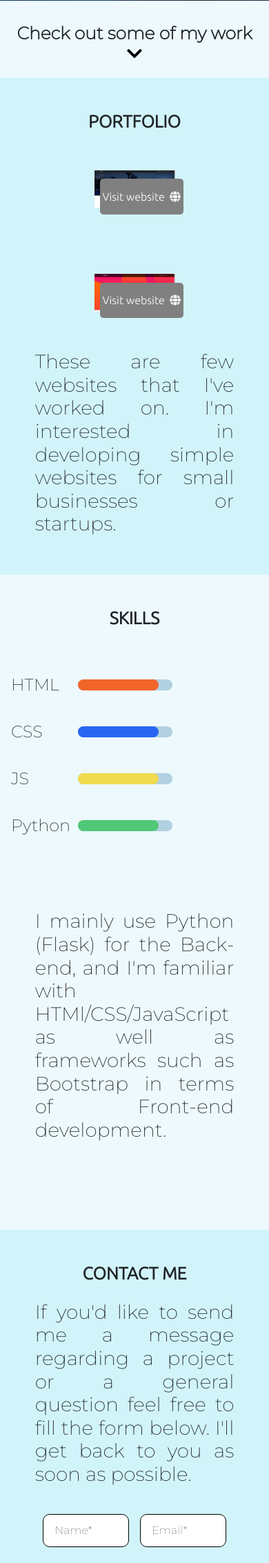
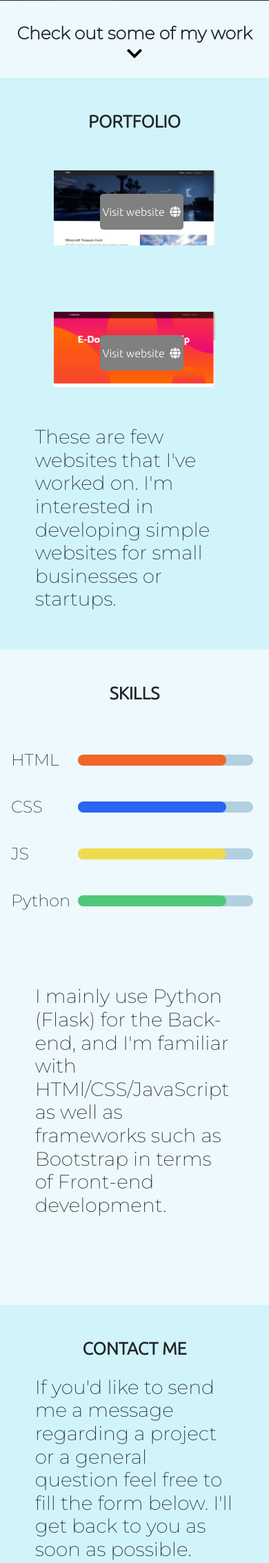
Before and after one commit to Old-Arrack/Portfolio-project, a Flask app: page / in a window 390 px wide. Shown: the part 599-2865 px from the top of the page at 69% size. Run offline with Flask 2, Linux system fonts and the light colour scheme; some libraries are stand-ins or nearby versions.

Commit message:
commit responsive bug fix

```diff
--- a/static/css/style.css
+++ b/static/css/style.css
@@ -234,6 +234,10 @@ body {
 }
 
 @media (max-width: 990px) {
+    .site-img {
+        width: 60vw;
+    }
+
     .link-btn {
         display: block;
     }
@@ -243,7 +247,7 @@ body {
     }
 
     .center-text {
-        text-align: justify;
+        text-align: left;
     }
 }
 
@@ -325,19 +329,28 @@ body {
     .skb-l {
         right: 2rem;
     }
+
+    .skill-bar {
+        width: 65vw;
+    }
+
+    .animate-sk {
+        width: 55vw;
+    }
+
+    @keyframes expand-bar {
+        from {
+            width: 0;
+        }
+        to {
+            width: 55vw;
+        }
+    }
 }
 
 @media (max-width: 674.4px) {
     .skill-bar {
         left: 8rem;
-    }
-    @keyframes expand-bar {
-        from {
-            width: 0;
-        }
-        to {
-            width: 30vw;
-        }
     }
 }
 
@@ -389,6 +402,15 @@ body {
     padding: .5rem 2rem;
 }
 
+@media (max-width: 990px) {
+    .info-input {
+        width: 64vw;
+    }
+    .msg-input {
+        width: 95vw;
+    }
+}
+
 /* Footer */
 
 .footer-box {
```
